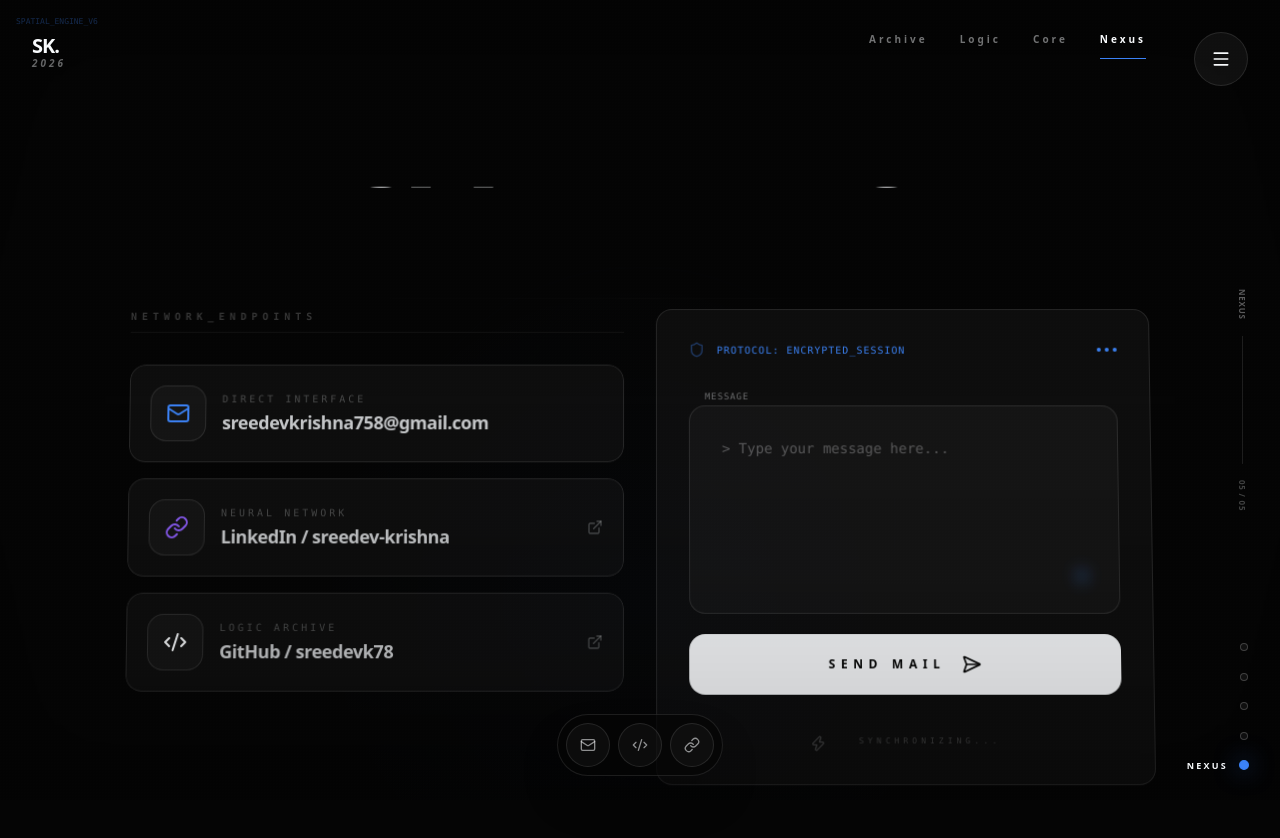
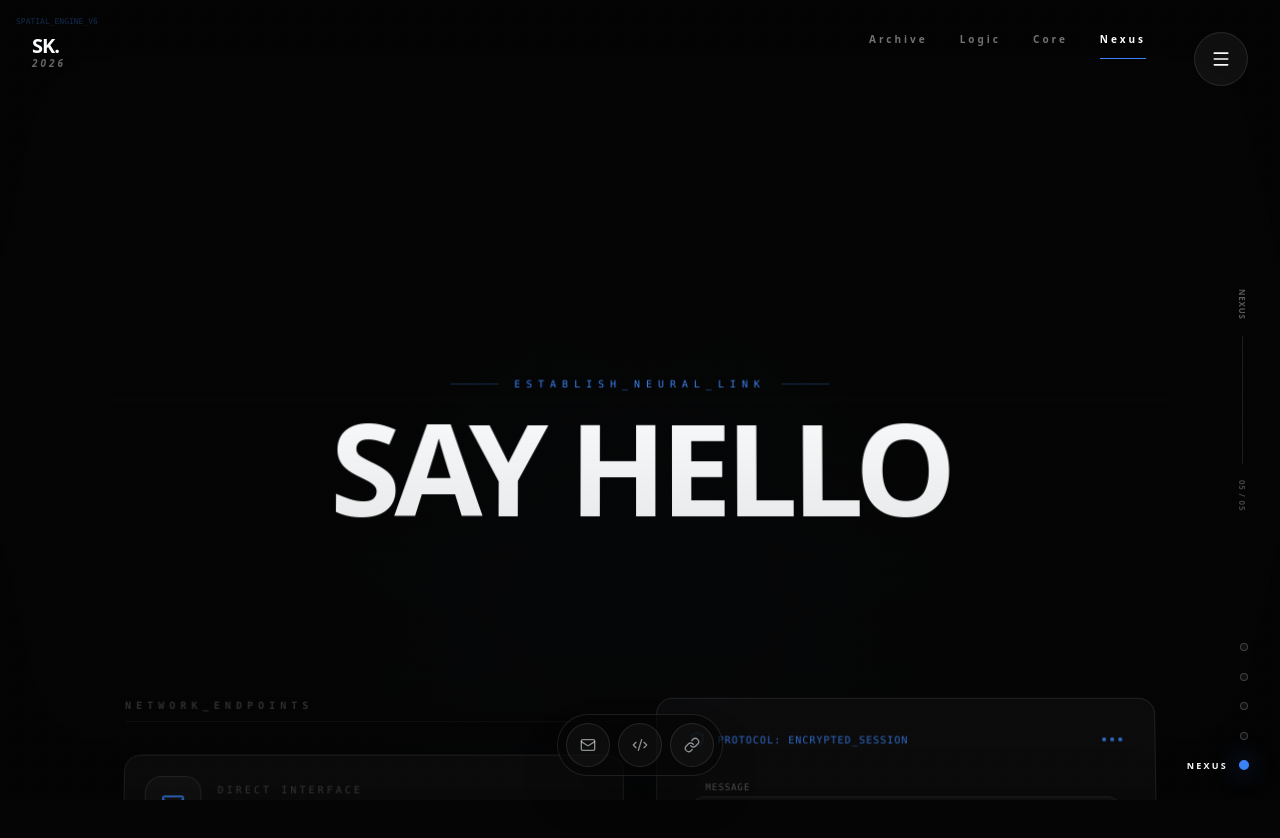
Before and after one commit to sreedevk78/Portfolio, a Next.js app: page / in a window 1280 px wide. Shown: the top 838 px of the page. Built offline with nearby package versions, Linux system fonts and the light colour scheme.

Commit message:
fix: align skill cards and resolve contact section layout issues

```diff
--- a/src/components/sections/Contact.tsx
+++ b/src/components/sections/Contact.tsx
@@ -49,16 +49,17 @@ export default function Contact() {
   const ambientOpacity = useTransform(progress, [0, 0.42, 0.9, 1], [0.08, 0.36, 0.24, 0.08]);
 
   return (
-    <section className="relative w-full h-screen flex flex-col items-center justify-center py-10 md:py-16 px-6 md:px-8 overflow-hidden stage-3d">
+    <section className="relative w-full min-h-screen flex flex-col items-center justify-center py-32 md:py-48 px-6 md:px-8 overflow-hidden stage-3d">
       <ParallaxLayer depth={0.9} progress={progress} yRange={[48, -70]} zRange={[-300, -80]} className="absolute inset-0 pointer-events-none">
         <motion.div style={{ opacity: ambientOpacity }} className="absolute left-1/2 top-1/2 h-[64vmin] w-[64vmin] -translate-x-1/2 -translate-y-1/2 rounded-full border border-electric/15" />
         <motion.div style={{ opacity: ambientOpacity }} className="absolute inset-x-[12%] top-[22%] h-[1px] bg-gradient-to-r from-transparent via-white/20 to-transparent" />
       </ParallaxLayer>
-      <div className="max-w-5xl mx-auto w-full space-y-5 md:space-y-10 text-center relative z-10 -translate-y-24 md:-translate-y-32">
+      <div className="max-w-5xl mx-auto w-full space-y-16 md:space-y-24 text-center relative z-10 py-20">
 
         <motion.div
           initial={{ opacity: 0, scale: 0.9 }}
-          animate={{ opacity: 1, scale: 1 }}
+          whileInView={{ opacity: 1, scale: 1 }}
+          viewport={{ once: true }}
           transition={{ duration: 1, ease: "circOut" }}
           style={{ y: headerY }}
           className="space-y-4 md:space-y-6"
@@ -68,7 +69,7 @@ export default function Contact() {
             Establish_Neural_Link
             <span className="w-12 h-[1px] bg-electric/30" />
           </div>
-          <h2 className="text-3xl md:text-[7.5rem] font-black leading-[0.82] tracking-tighter uppercase">
+          <h2 className="text-5xl md:text-[8rem] font-black leading-[0.82] tracking-tighter uppercase">
             <KineticText text="SAY HELLO" />
           </h2>
         </motion.div>
--- a/src/components/sections/Experience.tsx
+++ b/src/components/sections/Experience.tsx
@@ -117,7 +117,7 @@ export default function Experience() {
               whileInView={{ opacity: 1, z: 0 }}
               transition={{ delay: index * 0.1, duration: 0.8 }}
               viewport={{ once: true, margin: "-100px" }}
-              className="h-full"
+              className="h-[280px]"
               onClick={() => setSelectedSkill(skill)}
             >
               <FlipTile
@@ -127,18 +127,20 @@ export default function Experience() {
                     className="h-full rounded-2xl bg-white/[0.035] border border-white/10 hover:border-electric/45 transition-colors stage-3d cursor-pointer"
                   >
                     <SpotlightReveal className="h-full rounded-2xl">
-                      <div className="h-full w-full p-5 flex flex-col overflow-hidden">
-                        <div className="flex justify-between items-center mb-5 shrink-0">
+                      <div className="h-full w-full p-5 flex flex-col">
+                        <div className="flex justify-between items-center mb-4 shrink-0">
                           <div className="w-9 h-9 rounded-xl bg-electric/10 flex items-center justify-center">
                             <Activity className="w-4 h-4 text-electric" />
                           </div>
                           <span className="text-[10px] font-mono text-ghost/40 uppercase tracking-widest">{skill.status}</span>
                         </div>
 
-                        <h4 className="text-xl font-black uppercase tracking-tighter mb-1 shrink-0">{skill.name}</h4>
-                        <span className="text-[10px] font-mono text-electric uppercase tracking-[0.1em] shrink-0">{skill.level}</span>
+                        <div className="h-16 flex flex-col justify-center shrink-0">
+                          <h4 className="text-xl font-black uppercase tracking-tighter leading-tight mb-1">{skill.name}</h4>
+                          <span className="text-[10px] font-mono text-electric uppercase tracking-[0.1em]">{skill.level}</span>
+                        </div>
 
-                        <div className="relative flex-1 mt-4 overflow-hidden [mask-image:linear-gradient(to_bottom,black_60%,transparent_100%)] pointer-events-none">
+                        <div className="relative flex-1 mt-3 overflow-hidden [mask-image:linear-gradient(to_bottom,black_60%,transparent_100%)] pointer-events-none">
                           <div className="absolute inset-x-0 top-0 animate-auto-scroll">
                             <p className="text-[11px] text-ghost/60 font-mono leading-relaxed">
                               {skill.useCase}
@@ -154,20 +156,22 @@ export default function Experience() {
                 }
                 back={
                   <div className="h-full flex flex-col overflow-hidden rounded-2xl border border-electric/35 bg-electric/[0.07] p-5 text-left shadow-[0_0_34px_rgba(59,130,246,0.12)]">
-                    <div className="mb-5 flex items-center justify-between shrink-0">
+                    <div className="mb-4 flex items-center justify-between shrink-0">
                       <span className="text-[9px] font-mono uppercase tracking-[0.35em] text-electric">Technical_Core</span>
                       <span className="text-[11px] font-mono text-ghost/70">{skill.level}</span>
                     </div>
-                    <h4 className="text-2xl font-black uppercase tracking-tighter text-white shrink-0">{skill.name}</h4>
+                    <div className="h-16 flex flex-col justify-center shrink-0">
+                      <h4 className="text-2xl font-black uppercase tracking-tighter text-white leading-tight">{skill.name}</h4>
+                    </div>
 
-                    <div className="mt-4 flex-1 overflow-hidden">
+                    <div className="mt-3 flex-1 overflow-hidden">
                       <p className="text-[11px] font-mono leading-relaxed text-ghost/70">
                         {skill.useCase}
                       </p>
                     </div>
 
-                    <div className="mt-5 h-[1px] w-full shrink-0 bg-gradient-to-r from-electric/60 to-transparent" />
-                    <span className="mt-4 block text-[9px] font-mono uppercase tracking-[0.3em] text-ghost/45 shrink-0">Click to expand details</span>
+                    <div className="mt-4 h-[1px] w-full shrink-0 bg-gradient-to-r from-electric/60 to-transparent" />
+                    <span className="mt-3 block text-[9px] font-mono uppercase tracking-[0.3em] text-ghost/45 shrink-0">Click for details</span>
                   </div>
                 }
               />
```
